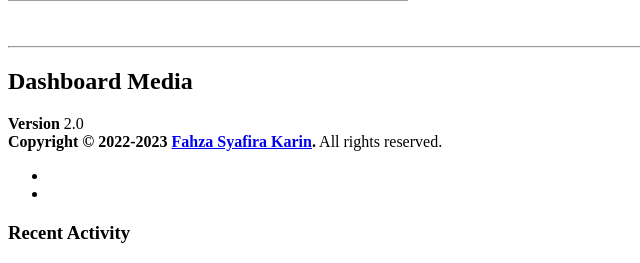
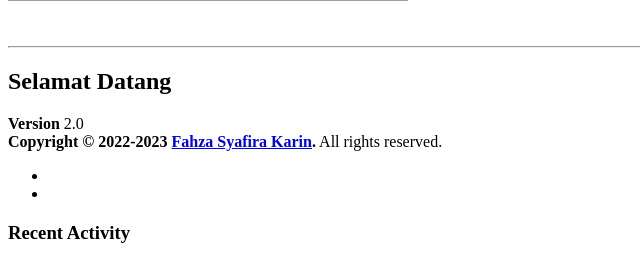
Before and after one commit to fahzakarin25/EKLIPING-PROYEK, a Yii app: the page made by EKLIPING PROYEK/backend/views/site/indexmedia.php in a window 1280 px wide. Shown: the part 3372-3635 px from the top of the page, without its empty margins (0-640 px from the left). Run offline with PHP 8.4 and a stand-in for Yii, Linux system fonts and the light colour scheme; the template is opened without the code that fills it, so the values that code supplies are empty; some libraries are stand-ins or nearby versions; grey boxes are pictures that could not be loaded.

Commit message:
UPDATE V-2

```diff
--- a/EKLIPING PROYEK/backend/views/site/indexmedia.php
+++ b/EKLIPING PROYEK/backend/views/site/indexmedia.php
@@ -3,5 +3,5 @@
 /** @var yii\web\View $this */
 
 
-$this->title = 'Dashboard Media';
+$this->title = 'Selamat Datang'.' '.' '.$roleName = Yii::$app->user->isGuest== false ? Yii::$app->user->identity->profile->full_name: ''; ;
 ?>
--- a/EKLIPING PROYEK/backend/views/site/indexverifikasi.php
+++ b/EKLIPING PROYEK/backend/views/site/indexverifikasi.php
@@ -3,5 +3,5 @@
 /** @var yii\web\View $this */
 
 
-$this->title = 'Dashboard Verifikator';
+$this->title = 'Selamat Datang'.' '.' '.$roleName = Yii::$app->user->isGuest== false ? Yii::$app->user->identity->profile->full_name: ''; ;
 ?>
```
Also changed, not shown: EKLIPING PROYEK/backend/views/site/index.php (+1 -95 lines).
